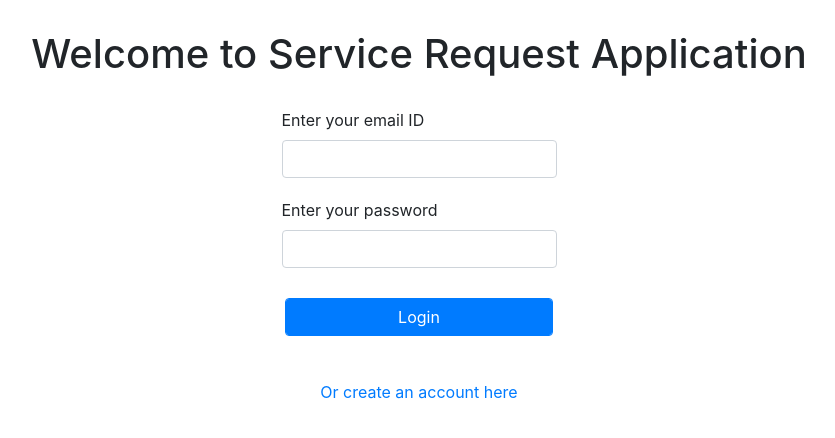
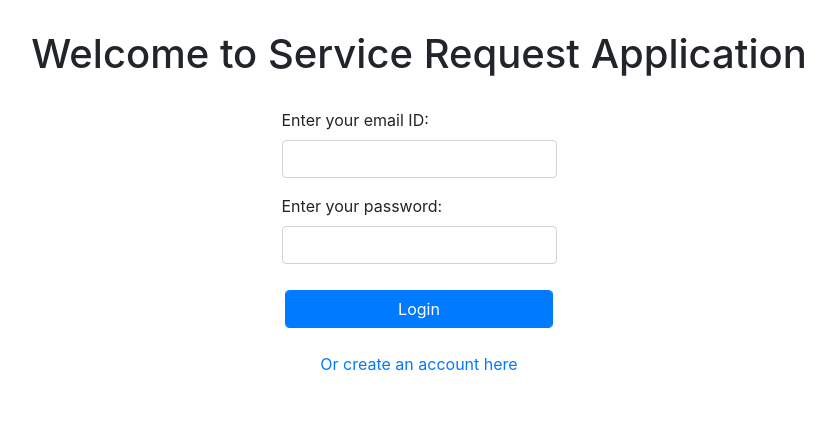
Before and after one commit to gopsey/service-request-angular, an Angular app: page / in a window 1280 px wide. Shown: the top 438 px of the page, without its empty margins (221-1056 px from the left). Built offline with nearby package versions, Linux system fonts and the light colour scheme.

Commit message:
UI forms validation for login, register, create request implemented

```diff
--- a/src/app/components/homepage/service-request-form/service-request-form.component.css
+++ b/src/app/components/homepage/service-request-form/service-request-form.component.css
@@ -1,10 +1,10 @@
 .col-md-12 .col-md-3 {
     text-align: left;
 }
-.col-md-12 .col-md-3 input, textarea {
+/* .col-md-12 .col-md-3 input, textarea {
     margin-bottom: 20px;
     border: 1px solid #bfbcb5;
-}
+} */
 input.btn, button {
     margin-top: 10px;
 }
--- a/src/app/components/homepage/service-request-form/service-request-form.component.html
+++ b/src/app/components/homepage/service-request-form/service-request-form.component.html
@@ -4,21 +4,49 @@
     <div class="col-md-12" style="text-align: center;">
         <form [formGroup]="requestForm" (ngSubmit)="onRequestSubmit()">
             <div class="col-md-3 mx-auto">
-                <label for="modelName">Product Model: </label><br>
-                <input type="text" name="modelName" id="modelName" formControlName="product_model"
-                    class="form-control" />
+                <div class="form-group">
+                    <label for="modelName">Product Model: </label>
+                    <input id="modelName" type="text" formControlName="product_model" class="form-control"
+                        [ngClass]="{ 'is-invalid': submitted && requestFormControls.product_model.errors }" />
+                    <div *ngIf="submitted && requestFormControls.product_model.errors" class="invalid-feedback">
+                        <div *ngIf="requestFormControls.product_model.errors.required">Product Model is required</div>
+                    </div>
+                </div>
 
-                <label for="serviceType">Service Type: </label><br>
-                <input type="text" name="serviceType" id="serviceType" formControlName="service_type"
-                    class="form-control" />
+                <div class="form-group">
+                    <label for="serviceType">Service Type: </label>
+                    <input id="serviceType" name="serviceType" type="text" formControlName="service_type"
+                        class="form-control"
+                        [ngClass]="{ 'is-invalid': submitted && requestFormControls.service_type.errors }" />
+                    <div *ngIf="submitted && requestFormControls.service_type.errors" class="invalid-feedback">
+                        <div *ngIf="requestFormControls.service_type.errors.required">Service Type is required</div>
+                    </div>
+                </div>
 
-                <label for="invoiceNumber">Product Invoice Number: </label><br>
-                <input type="text" name="invoiceNumber" id="invoiceNumber" formControlName="product_invoice_number"
-                    class="form-control" />
+                <div class="form-group">
+                    <label for="invoiceNumber">Product Invoice Number: </label>
+                    <input id="invoiceNumber" name="invoiceNumber" type="text" formControlName="product_invoice_number"
+                        class="form-control"
+                        [ngClass]="{ 'is-invalid': submitted && requestFormControls.product_invoice_number.errors }" />
+                    <div *ngIf="submitted && requestFormControls.product_invoice_number.errors"
+                        class="invalid-feedback">
+                        <div *ngIf="requestFormControls.product_invoice_number.errors.required">Product Invoice Number
+                            is required</div>
+                    </div>
+                </div>
 
-                <label for="detailedComplaint">Detailed Complaint: </label><br>
-                <textarea type="text" name="detailedComplaint" id="detailedComplaint"
-                    formControlName="detailed_complaint" class="form-control" rows="3"></textarea>
+                <div class="form-group">
+                    <label for="detailedComplaint">Detailed Complaint: </label>
+                    <textarea id="detailedComplaint" name="detailedComplaint" type="text"
+                        formControlName="detailed_complaint" class="form-control"
+                        [ngClass]="{ 'is-invalid': submitted && requestFormControls.detailed_complaint.errors }"
+                        rows="3">
+                    </textarea>
+                    <div *ngIf="submitted && requestFormControls.detailed_complaint.errors" class="invalid-feedback">
+                        <div *ngIf="requestFormControls.detailed_complaint.errors.required">Detailed Complaint is
+                            required</div>
+                    </div>
+                </div>
             </div>
             <div class="col-md-12" style="text-align: center;">
                 <div class="col-md-3 mx-auto">
--- a/src/app/components/homepage/service-request-form/service-request-form.component.ts
+++ b/src/app/components/homepage/service-request-form/service-request-form.component.ts
@@ -1,5 +1,5 @@
 import { Component, OnInit, Input } from '@angular/core';
-import { FormBuilder } from '@angular/forms';
+import { FormBuilder, Validators } from '@angular/forms';
 
 import { ServiceRequestFormService } from '../../../services/service-request-form/service-request-form.service';
 
@@ -15,28 +15,37 @@ export class ServiceRequestFormComponent implements OnInit {
   @Input() getProfileDetails: any;
   public requestForm: any;
   public userProfileValues: any;
+  public submitted: boolean = false;
 
   ngOnInit(): void {
     this.requestForm = this.formBuilder.group({
-      product_model: '',
-      service_type: '',
-      product_invoice_number: '',
-      detailed_complaint: '',
+      product_model: ['', Validators.required],
+      service_type: ['', Validators.required],
+      product_invoice_number: ['', Validators.required],
+      detailed_complaint: ['', Validators.required],
       email: ''
     });
   }
 
+  // convenience getter for easy access to form fields
+  get requestFormControls() { return this.requestForm.controls; }
+
+  /**
+   * Hits createServiceRequest() call and creates request followed by a page reload
+   */
   onRequestSubmit() {
     let userEmail = (JSON.parse(this.getProfileDetails)).email;
     let requestFormValues = this.requestForm.value;
     requestFormValues.email = userEmail;
+    this.submitted = true;
+    if (!this.requestForm.invalid) {
       this.serviceRequestFormService.createServiceRequest(requestFormValues).subscribe((response) => {
-      console.log(response);
         if (response) {
           alert("Your Request has been submitted successfully!");
           location.reload();
         }
       });
     }
+  }
 
 }
--- a/src/app/components/login/login.component.css
+++ b/src/app/components/login/login.component.css
@@ -1,8 +1,5 @@
 .col-md-12 .col-md-3 {
     text-align: left;
-}
-.col-md-12 .col-md-3 input {
-    margin-bottom: 20px;
 }
 input.btn {
     margin-top: 10px;
--- a/src/app/components/login/login.component.html
+++ b/src/app/components/login/login.component.html
@@ -4,12 +4,26 @@
     <div class="col-md-12" style="text-align: center;">
         <form [formGroup]="loginForm" (ngSubmit)="onLoginSubmit()">
             <div class="col-md-3 mx-auto">
-                <label for="email">Enter your email ID</label><br>
-                <input type="email" name="email" id="email" formControlName="email" class="form-control" />
+                <div class="form-group">
+                    <label for="email">Enter your email ID: </label>
+                    <input id="email" name="email" type="text" formControlName="email" class="form-control"
+                        [ngClass]="{ 'is-invalid': submitted && loginFormControls.email.errors }" />
+                    <div *ngIf="submitted && loginFormControls.email.errors" class="invalid-feedback">
+                        <div *ngIf="loginFormControls.email.errors.required">Email field is required</div>
+                        <div *ngIf="loginFormControls.email.errors.email">Email must be a valid email address</div>
+                    </div>
+                </div>
 
-                <label for="password">Enter your password</label><br>
-                <input type="password" name="password" id="password" formControlName="password"
-                    class="form-control" />
+                <div class="form-group">
+                    <label for="password">Enter your password: </label>
+                    <input id="password" name="password" type="text" formControlName="password" class="form-control"
+                        [ngClass]="{ 'is-invalid': submitted && loginFormControls.password.errors }" />
+                    <div *ngIf="submitted && loginFormControls.password.errors" class="invalid-feedback">
+                        <div *ngIf="loginFormControls.password.errors.required">Password field is required</div>
+                        <div *ngIf="loginFormControls.password.errors.minlength">Password must be at least 6 characters
+                        </div>
+                    </div>
+                </div>
             </div>
             <div class="col-md-12" style="text-align: center;">
                 <div class="col-md-3 mx-auto">
--- a/src/app/components/login/login.component.ts
+++ b/src/app/components/login/login.component.ts
@@ -1,5 +1,5 @@
 import { Component, OnInit } from '@angular/core';
-import { FormBuilder } from '@angular/forms';
+import { FormBuilder, Validators } from '@angular/forms';
 import { Router } from "@angular/router";
 
 import { LoginService } from '../../services/login/login.service';
@@ -13,21 +13,27 @@ export class LoginComponent implements OnInit {
 
    public loginForm: any;
    public userDetails: any;
+   public submitted: boolean = false;
 
    constructor(private formBuilder: FormBuilder, private loginService: LoginService, private router: Router) { }
 
    ngOnInit(): void {
       this.loginForm = this.formBuilder.group({
-         email: '',
-         password: ''
+         email: ['', [Validators.required, Validators.email]],
+         password: ['', [Validators.required, Validators.minLength(6)]]
       });
    }
+
+   // convenience getter for easy access to form fields
+   get loginFormControls() { return this.loginForm.controls; }
 
    /**
     * Calls login() in loginService to make authentication
     */
    onLoginSubmit() {
+      this.submitted = true;
       let userCredentials = this.loginForm.value;
+      if (!this.loginForm.invalid) {
          this.loginService.login(userCredentials).subscribe((response) => {
             if (response) {
                // Setting user details in session storage
@@ -36,7 +42,12 @@ export class LoginComponent implements OnInit {
             }
          });
       }
+   }
 
+   /**
+    * Hits getProfile() call, sets user details in session, navigates to homepage
+    * @param userEmail
+    */
    setProfileDetailsByEmail(userEmail: String) {
       this.loginService.getProfile(userEmail).subscribe((response) => {
          sessionStorage.setItem('userDetails', JSON.stringify(response));
--- a/src/app/components/register/register.component.css
+++ b/src/app/components/register/register.component.css
@@ -1,5 +1,4 @@
 .col-md-12 .col-md-3 {
-    margin-bottom: 20px;
     text-align: left;
 }
 input.btn {
--- a/src/app/components/register/register.component.html
+++ b/src/app/components/register/register.component.html
@@ -4,40 +4,66 @@
     <div class="col-md-12" style="text-align: center;">
         <form [formGroup]="registerForm" (ngSubmit)="onRegisterSubmit()">
             <div class="col-md-12">
-                <div class="col-md-3" style="display: inline-block">
-                    <label for="firstName">First Name: </label><br>
-                    <input type="text" name="firstName" id="firstName" formControlName="first_name"
-                        class="form-control" />
+                <div class="col-md-3 form-group" style="display: inline-block">
+                    <label for="firstName">First Name: </label>
+                    <input id="firstName" name="firstName" type="text" formControlName="first_name" class="form-control"
+                        [ngClass]="{ 'is-invalid': submitted && registerFormControls.first_name.errors }" />
+                    <div *ngIf="submitted && registerFormControls.first_name.errors" class="invalid-feedback">
+                        <div *ngIf="registerFormControls.first_name.errors.required">First Name is required</div>
+                    </div>
                 </div>
 
-                <div class="col-md-3" style="display: inline-block">
-                    <label for="lastName">Last Name: </label><br>
-                    <input type="text" name="lastName" id="lastName" formControlName="last_name" class="form-control" />
+                <div class="col-md-3 form-group" style="display: inline-block">
+                    <label for="lastName">Last Name: </label>
+                    <input id="lastName" name="lastName" type="text" formControlName="last_name" class="form-control"
+                        [ngClass]="{ 'is-invalid': submitted && registerFormControls.last_name.errors }" />
+                    <div *ngIf="submitted && registerFormControls.last_name.errors" class="invalid-feedback">
+                        <div *ngIf="registerFormControls.last_name.errors.required">Last Name is required</div>
+                    </div>
                 </div>
             </div>
 
             <div class="col-md-12">
-                <div class="col-md-3" style="display: inline-block">
-                    <label for="companyCode">Company Code: </label><br>
-                    <input type="text" name="companyCode" id="companyCode" formControlName="companyCode" class="form-control" maxlength="7" />
+                <div class="col-md-3 form-group" style="display: inline-block">
+                    <label for="companyCode">Company Code: </label>
+                    <input id="companyCode" name="companyCode" type="text" formControlName="companyCode"
+                        class="form-control"
+                        [ngClass]="{ 'is-invalid': submitted && registerFormControls.companyCode.errors }" />
+                    <div *ngIf="submitted && registerFormControls.companyCode.errors" class="invalid-feedback">
+                        <div *ngIf="registerFormControls.companyCode.errors.required">Company Code is required</div>
+                    </div>
                 </div>
 
-                <div class="col-md-3" style="display: inline-block">
-                    <label for="phone">Phone Number: </label><br>
-                    <input type="text" name="phone" id="phone" formControlName="phone" class="form-control" />
+                <div class="col-md-3 form-group" style="display: inline-block">
+                    <label for="phone">Phone Number: </label>
+                    <input id="phone" name="phone" type="text" formControlName="phone" class="form-control"
+                        [ngClass]="{ 'is-invalid': submitted && registerFormControls.phone.errors }" />
+                    <div *ngIf="submitted && registerFormControls.phone.errors" class="invalid-feedback">
+                        <div *ngIf="registerFormControls.phone.errors.required">Phone Number is required</div>
+                    </div>
                 </div>
             </div>
 
             <div class="col-md-12">
-                <div class="col-md-3" style="display: inline-block">
-                    <label for="email">Email ID: </label><br>
-                    <input type="email" name="email" id="email" formControlName="email" class="form-control" />
+                <div class="col-md-3 form-group" style="display: inline-block">
+                    <label for="email">Email ID: </label>
+                    <input id="email" name="email" type="text" formControlName="email" class="form-control"
+                        [ngClass]="{ 'is-invalid': submitted && registerFormControls.email.errors }" />
+                    <div *ngIf="submitted && registerFormControls.email.errors" class="invalid-feedback">
+                        <div *ngIf="registerFormControls.email.errors.required">Email ID is required</div>
+                        <div *ngIf="registerFormControls.email.errors.email">Email must be a valid email address</div>
+                    </div>
                 </div>
 
-                <div class="col-md-3" style="display: inline-block">
-                    <label for="password">Password: </label><br>
-                    <input type="password" name="password" id="password" formControlName="password"
-                        class="form-control" />
+                <div class="col-md-3 form-group" style="display: inline-block">
+                    <label for="password">Password: </label>
+                    <input id="password" name="password" type="text" formControlName="password" class="form-control"
+                        [ngClass]="{ 'is-invalid': submitted && registerFormControls.password.errors }" />
+                    <div *ngIf="submitted && registerFormControls.password.errors" class="invalid-feedback">
+                        <div *ngIf="registerFormControls.password.errors.required">Password is required</div>
+                        <div *ngIf="registerFormControls.password.errors.minlength">Password must be at least 6
+                            characters</div>
+                    </div>
                 </div>
             </div>
 
--- a/src/app/components/register/register.component.ts
+++ b/src/app/components/register/register.component.ts
@@ -1,6 +1,6 @@
 import { Component, OnInit } from '@angular/core';
 
-import { FormBuilder } from '@angular/forms';
+import { FormBuilder, Validators } from '@angular/forms';
 import { Router } from "@angular/router";
 
 import { RegisterService } from '../../services/register/register.service';
@@ -14,34 +14,38 @@ import { Company } from '../../models/company.model';
 export class RegisterComponent implements OnInit {
 
    public registerForm: any;
-   public companiesList: Company[] = [
-      { id: 1, name: 'BVS CORP'},
-      { id: 2, name: 'MAXSELL'},
-      { id: 3, name: 'GOOGLE'}
-   ];
+   public submitted: boolean = false;
 
    constructor(private formBuilder: FormBuilder, private registerService: RegisterService, private router: Router) { }
 
    ngOnInit(): void {
       this.registerForm = this.formBuilder.group({
-         first_name: '',
-         last_name: '',
-         companyCode: '',
-         phone: '',
-         email: '',
-         password: ''
+         first_name: ['', Validators.required],
+         last_name: ['', Validators.required],
+         companyCode: ['', Validators.required],
+         phone: ['', Validators.required],
+         email: ['', [Validators.required, Validators.email]],
+         password: ['', [Validators.required, Validators.minLength(6)]]
       });
    }
 
+   // convenience getter for easy access to form fields
+   get registerFormControls() { return this.registerForm.controls; }
+
+   /**
+    * Hits register() call to register user and routes to login page
+    */
    onRegisterSubmit() {
       let userCredentials = this.registerForm.value;
+      this.submitted = true;
+      if (!this.registerForm.invalid) {
          this.registerService.register(userCredentials).subscribe((response) => {
-         console.log('Register API response success: ', response);
             if (response !== null) {
                alert("You are registered successfully! Please login with your credentials.");
                this.router.navigate(['/login']);
             }
          });
       }
+   }
 
 }
```
Lines whose indentation alone changed are shown as unchanged.
